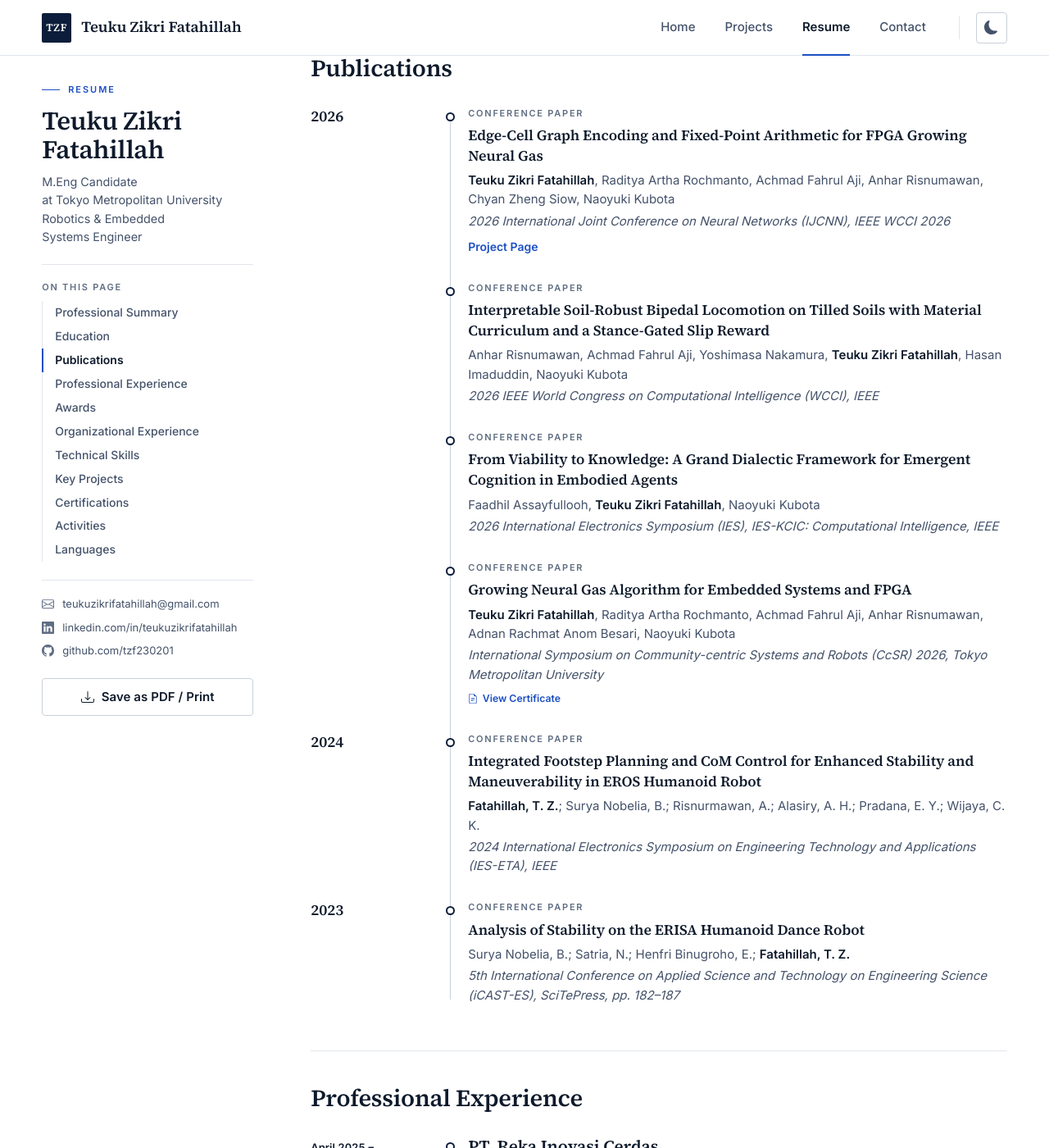
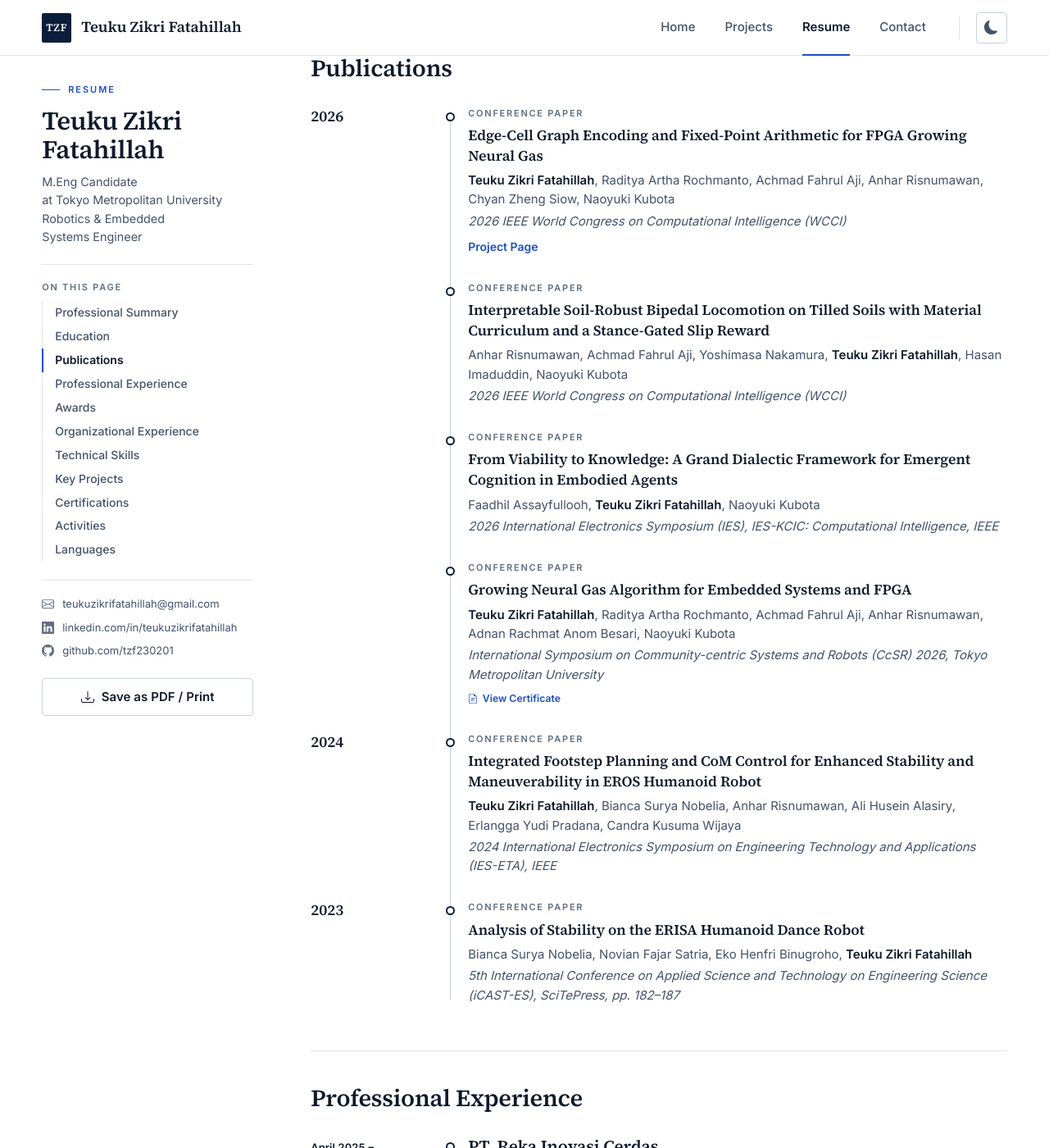
Before and after one commit to tzf230201/tzf230201.github.io, a Jekyll site: the page built from resume.md, in a window 1280 px wide and 1400 px high, scrolled down 890 px. Shown: the whole window at 82% size. Built offline with Jekyll 4.4.1, drawn with Linux system fonts in a browser that asks for light colours; some of the changed text lies outside the part shown.

Commit message:
update resume

```diff
--- a/_data/publications.yml
+++ b/_data/publications.yml
@@ -4,7 +4,7 @@
 #
 # Format for each entry:
 #   - title:       "Paper title"
-#     authors:     "Teuku Zikri Fatahillah, Co-Author B"   # your name is auto-bolded
+#     authors:     "Teuku Zikri Fatahillah, Full Author Name" # full names in author order; your name is auto-bolded
 #     venue:       "Proceedings / Journal name, publisher, pp. xx-yy"
 #     year:        2022
 #     type:        "Conference Paper"      # Journal Article | Conference Paper | Thesis | Preprint | Patent
@@ -16,7 +16,7 @@
 list:
   - title: "Edge-Cell Graph Encoding and Fixed-Point Arithmetic for FPGA Growing Neural Gas"
     authors: "Teuku Zikri Fatahillah, Raditya Artha Rochmanto, Achmad Fahrul Aji, Anhar Risnumawan, Chyan Zheng Siow, Naoyuki Kubota"
-    venue: "2026 International Joint Conference on Neural Networks (IJCNN), IEEE WCCI 2026"
+    venue: "2026 IEEE World Congress on Computational Intelligence (WCCI)"
     year: 2026
     type: "Conference Paper"
     url: "https://doi.org/10.1109/IJCNN69854.2026.11728420"
@@ -24,7 +24,7 @@ list:
 
   - title: "Interpretable Soil-Robust Bipedal Locomotion on Tilled Soils with Material Curriculum and a Stance-Gated Slip Reward"
     authors: "Anhar Risnumawan, Achmad Fahrul Aji, Yoshimasa Nakamura, Teuku Zikri Fatahillah, Hasan Imaduddin, Naoyuki Kubota"
-    venue: "2026 IEEE World Congress on Computational Intelligence (WCCI), IEEE"
+    venue: "2026 IEEE World Congress on Computational Intelligence (WCCI)"
     year: 2026
     type: "Conference Paper"
     url: "https://drive.google.com/file/d/1Yji8UxYHwcNIxi1SlfuaH7CAwSwxxlt-/view?usp=sharing"
@@ -45,14 +45,14 @@ list:
     certificate: "https://drive.google.com/file/d/1rAfedl7EGExT-MzDgYOSoPsLMwCcyG1I/view?usp=sharing"
 
   - title: "Integrated Footstep Planning and CoM Control for Enhanced Stability and Maneuverability in EROS Humanoid Robot"
-    authors: "Fatahillah, T. Z.; Surya Nobelia, B.; Risnurmawan, A.; Alasiry, A. H.; Pradana, E. Y.; Wijaya, C. K."
+    authors: "Teuku Zikri Fatahillah, Bianca Surya Nobelia, Anhar Risnumawan, Ali Husein Alasiry, Erlangga Yudi Pradana, Candra Kusuma Wijaya"
     venue: "2024 International Electronics Symposium on Engineering Technology and Applications (IES-ETA), IEEE"
     year: 2024
     type: "Conference Paper"
     url: "https://doi.org/10.1109/IES63037.2024.10665839"
 
   - title: "Analysis of Stability on the ERISA Humanoid Dance Robot"
-    authors: "Surya Nobelia, B.; Satria, N.; Henfri Binugroho, E.; Fatahillah, T. Z."
+    authors: "Bianca Surya Nobelia, Novian Fajar Satria, Eko Henfri Binugroho, Teuku Zikri Fatahillah"
     venue: "5th International Conference on Applied Science and Technology on Engineering Science (iCAST-ES), SciTePress, pp. 182–187"
     year: 2023
     type: "Conference Paper"
--- a/resume.md
+++ b/resume.md
@@ -68,7 +68,7 @@ Industrial Robotics Laboratory
     <div class="pub-body">
         <p class="pub-type">{{ p.type | default: "Publication" }}</p>
         <h3 class="pub-title">{% if p.url and p.url != "" %}<a href="{{ p.url }}" target="_blank" rel="noopener">{{ p.title }}</a>{% else %}{{ p.title }}{% endif %}</h3>
-        <p class="pub-authors">{{ p.authors | replace: "Fatahillah, T. Z.", "<strong>Fatahillah, T. Z.</strong>" | replace: "Teuku Zikri Fatahillah", "<strong>Teuku Zikri Fatahillah</strong>" }}</p>
+        <p class="pub-authors">{{ p.authors | replace: "Teuku Zikri Fatahillah", "<strong>Teuku Zikri Fatahillah</strong>" }}</p>
         <p class="pub-venue">{{ p.venue }}{% if p.year %}<span class="pub-venue-year"> · {{ p.year }}</span>{% endif %}{% if p.award %} · <span class="pub-award">{{ p.award }}</span>{% endif %}</p>
         {%- assign has_proj = false -%}{%- if p.project and p.project != "" -%}{%- assign has_proj = true -%}{%- endif -%}
         {%- assign has_cert = false -%}{%- if p.certificate and p.certificate != "" -%}{%- assign has_cert = true -%}{%- endif %}
@@ -533,7 +533,7 @@ Industrial Robotics Laboratory
 ## Languages
 
 - <span class="cv-item">**English** - Professional Working Proficiency</span> [EF SET Certificate](https://cert.efset.org/en/ui9fgu){: .doc-link}
-- <span class="cv-item">**Japanese** - Currently Learning (N4 Level)</span>
+- <span class="cv-item">**Japanese** - Currently Learning (N3 Level)</span>
 - <span class="cv-item">**Indonesian** - Native</span>
 
 </section>
```
